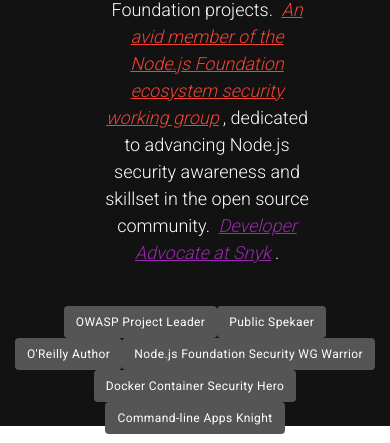
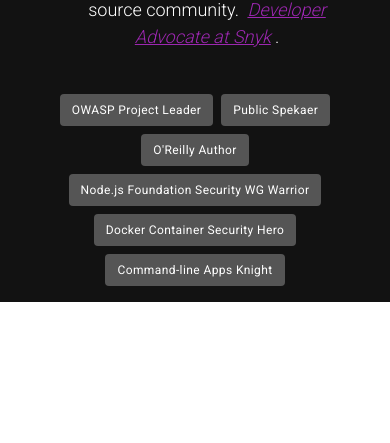
Before and after one commit to lirantal/lirantaldotcom-old, a Nuxt app: page / in a window 390 px wide. Shown: the part 1047-1490 px from the top of the page. After the commit the page ends 1349 px from the top, so only its background shows below. Built offline with nearby package versions, Linux system fonts and the light colour scheme.

Commit message:
fix: better mobile view for chips and bio text

```diff
--- a/pages/index.vue
+++ b/pages/index.vue
@@ -44,7 +44,7 @@
       </v-col>
     </v-row>
 
-    <v-row justify="center">
+    <v-row justify="center mx-n16">
       <v-col cols="8" class="text-center">
         <blockquote class="blockquote">
           A
@@ -116,17 +116,19 @@
     </v-row>
 
     <v-row>
-      <v-col class="text-center mb-n5">
-        <v-chip class="text-caption" label> OWASP Project Leader </v-chip>
-        <v-chip class="text-caption" label> Public Spekaer </v-chip>
-        <v-chip class="text-caption" label> O'Reilly Author </v-chip>
-        <v-chip class="text-caption" label>
+      <v-col class="text-center">
+        <v-chip class="text-caption ma-1" label> OWASP Project Leader </v-chip>
+        <v-chip class="text-caption ma-1" label> Public Spekaer </v-chip>
+        <v-chip class="text-caption ma-1" label> O'Reilly Author </v-chip>
+        <v-chip class="text-caption ma-1" label>
           Node.js Foundation Security WG Warrior
         </v-chip>
-        <v-chip class="text-caption" label>
+        <v-chip class="text-caption ma-1" label>
           Docker Container Security Hero
         </v-chip>
-        <v-chip class="text-caption" label> Command-line Apps Knight </v-chip>
+        <v-chip class="text-caption ma-1" label>
+          Command-line Apps Knight
+        </v-chip>
       </v-col>
     </v-row>
   </v-main>
```
